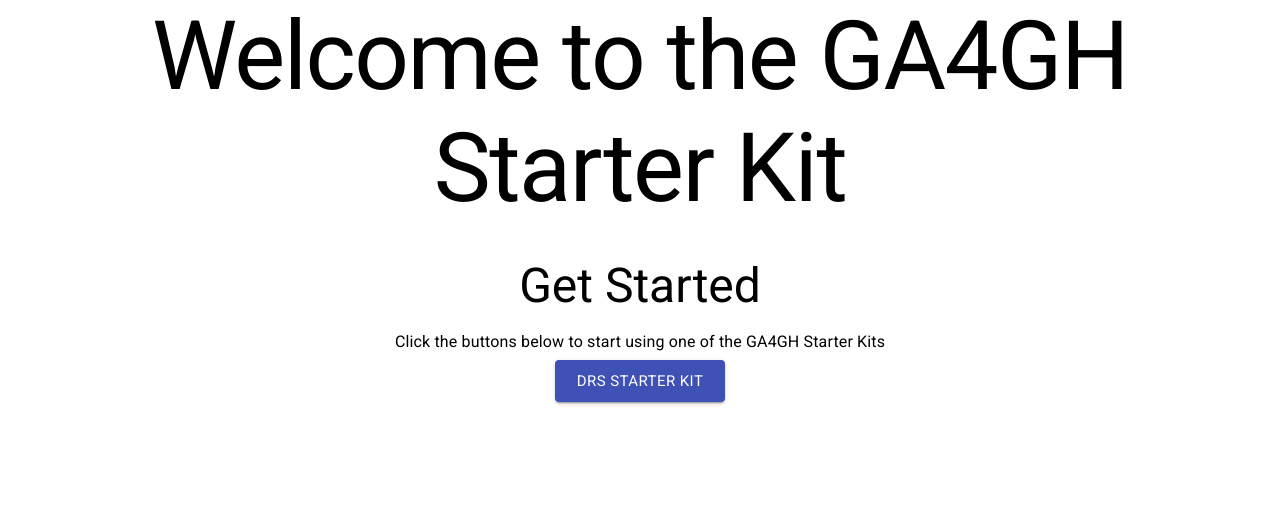
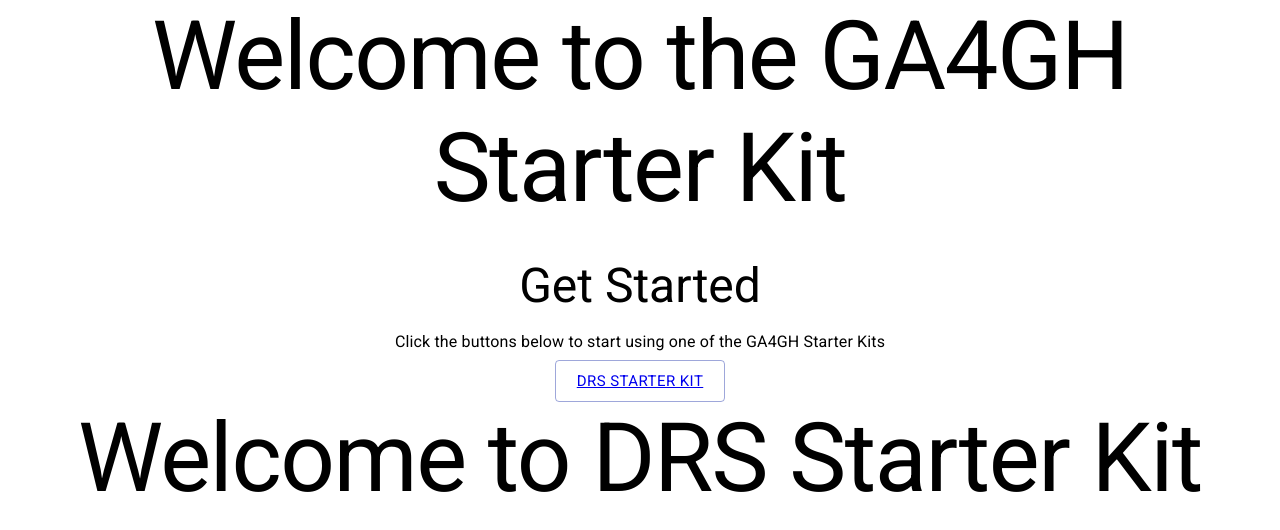
Before and after one commit to ga4gh/ga4gh-starter-kit-ui, a React (Create React App) app: page /drs in a window 1280 px wide. Shown: the top 530 px of the page. Built offline with nearby package versions, Linux system fonts and the light colour scheme.

Commit message:
Implement React Router

```diff
--- a/src/App.js
+++ b/src/App.js
@@ -10,6 +10,7 @@
 } from "react-router-dom";
 import Button from '@material-ui/core/Button';
 import { Container } from '@material-ui/core';
+import DrsStarterKit from './DrsStarterKit';
 
 class App extends React.Component {
   render(){
@@ -23,7 +24,20 @@
           <Typography variant="h1" gutterBottom>Welcome to the GA4GH Starter Kit</Typography>
           <Typography variant="h3" gutterBottom>Get Started</Typography>
           <Typography variant="body1" gutterBottom>Click the buttons below to start using one of the GA4GH Starter Kits</Typography>
-          <Button variant="contained" color="primary" size="large" onClick={() => { }}>DRS Starter Kit</Button>
+          <Router>
+            <div>
+              <nav>
+                <Button variant="outlined" color="primary" size="large">
+                  <Link to='/drs'>DRS Starter Kit</Link>
+                </Button>
+              </nav>
+              <Switch>
+                <Route path='/drs'>
+                  <DrsStarterKit />
+                </Route>
+              </Switch>
+            </div>
+          </Router>
         </Container>
       </div>
     );
--- /dev/null
+++ b/src/DrsStarterKit.js
@@ -0,0 +1,14 @@
+import './App.css';
+import '@fontsource/roboto';
+import React from 'react';
+import Typography from '@material-ui/core/Typography';
+
+function DrsStarterKit() {
+    return(
+      <div>
+        <Typography variant="h1">Welcome to DRS Starter Kit</Typography>
+      </div>
+    )
+  }
+
+  export default DrsStarterKit;
```
